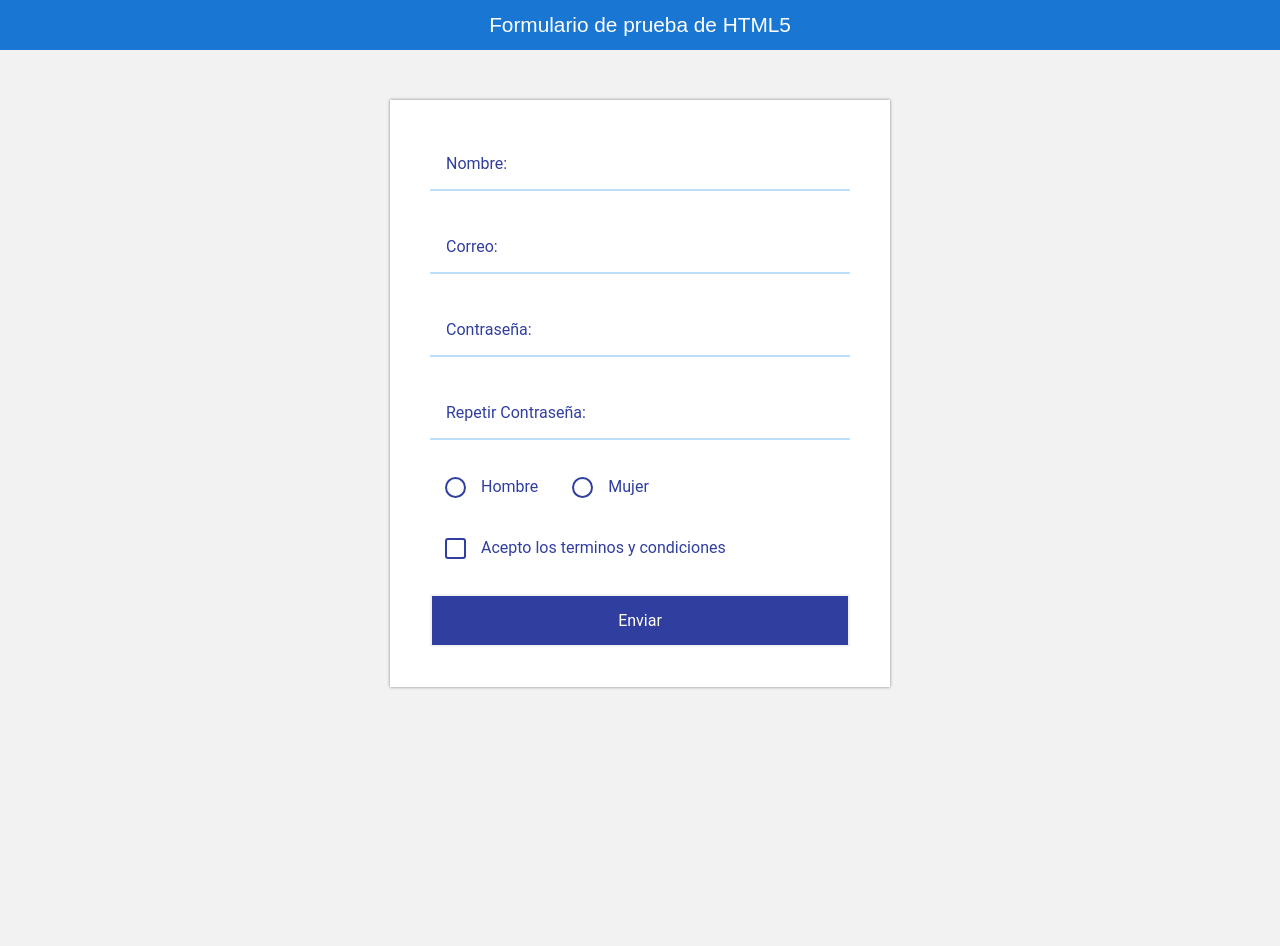
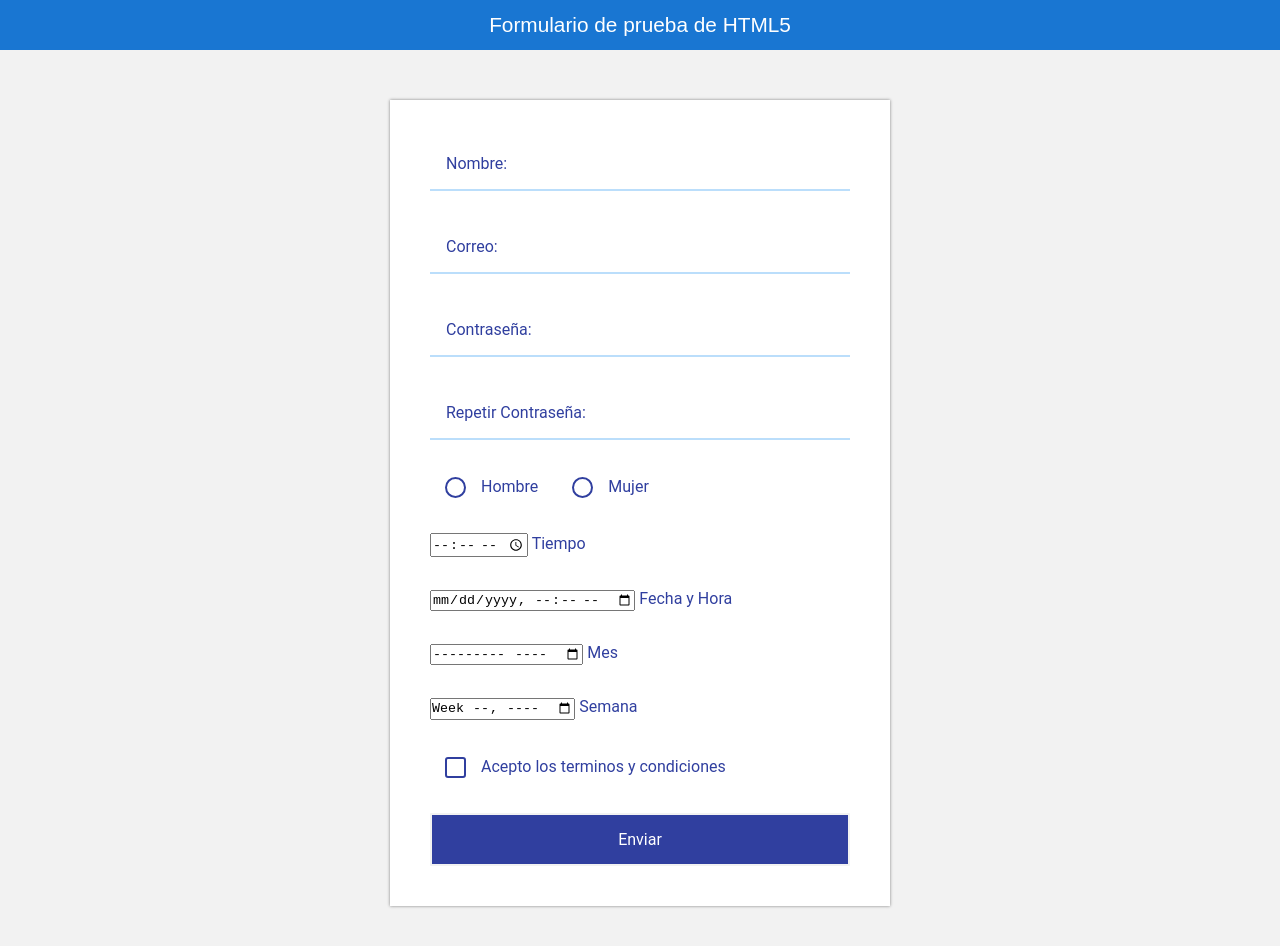
Before and after one commit to Sarahi42/Programacion-web, a plain HTML site: page index.html in a window 1280 px wide. Before the commit the page ends 800 px from the top, so only its background shows below. Drawn offline with Linux system fonts and the light colour scheme.

Commit message:
Update index.html

```diff
--- a/index.html
+++ b/index.html
@@ -58,6 +58,34 @@
                             Mujer
                         </label>
                     </div>
+                    <!-- Campo de entrada de hora -->
+                    <div class="input-group">
+                        <input type="time" name="time_control" id="Tiempo">
+                        <label for="Tiempo">
+                            Tiempo
+                        </label>
+                    </div>
+                     <!-- Campo de entrada de fecha y hora -->
+                      <div class="input-group">
+                        <input type="datetime-local" id="Fecha y Hora">
+                        <label for="Fecha y Hora">
+                            Fecha y Hora
+                        </label>
+                    </div>
+                    <!-- Campo de entrada de mes -->
+                      <div class="input-group">
+                        <input type="month" name="month_control" id="Mes">
+                        <label for="Mes">
+                            Mes
+                        </label>
+                    </div>
+                    <!-- Campo de entrada de semana-->
+                      <div class="input-group">
+                       <input type="week" name="week_control" id="semana">
+                        <label for="semana">
+                            Semana
+                        </label>
+                    </div>
 
                     <div class="input-group checkbox">
                         <input type="checkbox" name="terminos" id="terminos" value="true">
```
